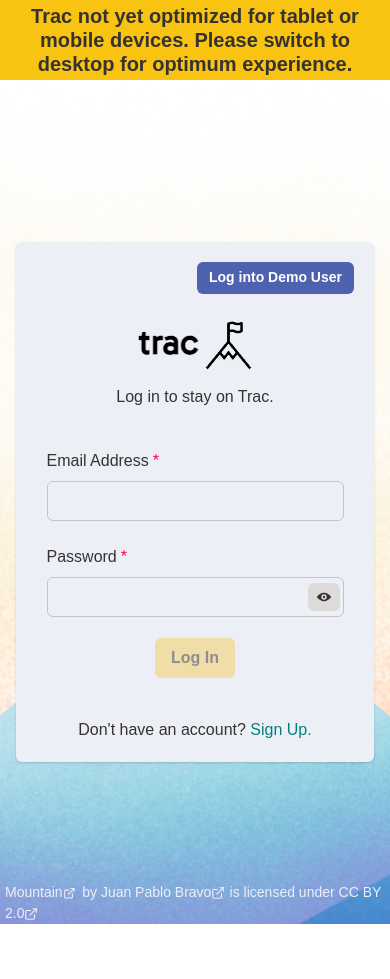
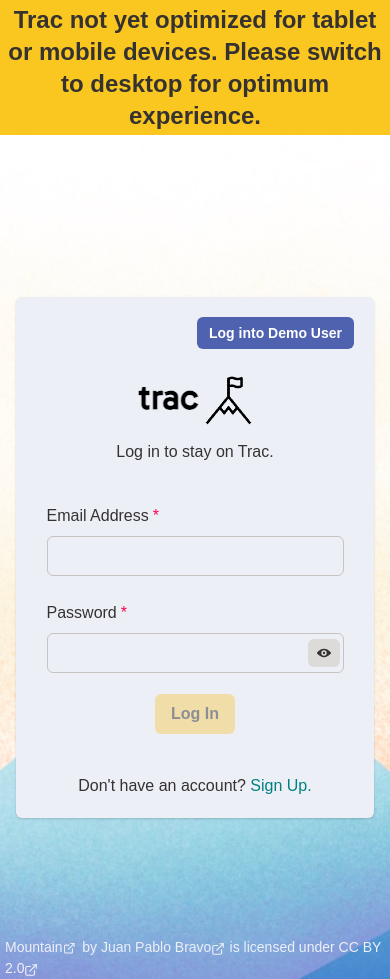
Before and after one commit to dyazdani/trac, a React (Vite) app: page /login in a window 390 px wide. Before the commit the page ends 924 px from the top, so only its background shows below. Built offline with nearby package versions, Linux system fonts and the light colour scheme; no server answers; a web font is replaced by a local one.

Commit message:
Modified colors of mobile warning on LoginPage and made it sticky

```diff
--- a/src/client/components/LandingPage.tsx
+++ b/src/client/components/LandingPage.tsx
@@ -37,7 +37,7 @@ const LandingPage = () => {
                     as="h1"
                     size="lg"
                     textAlign="center"
-                    backgroundColor="yellow.500"
+                    backgroundColor="gold.400"
                     padding="1vw"
                     position="sticky"
                     top="75px"
--- a/src/client/components/LoginPage.tsx
+++ b/src/client/components/LoginPage.tsx
@@ -16,10 +16,13 @@ const LoginPage = () => {
                 <Show breakpoint="(max-height: 565px)">
                     <Heading
                     as="h1"
-                    size="md"
+                    size="lg"
                     textAlign="center"
-                    backgroundColor="yellow.500"
+                    backgroundColor="gold.400"
                     padding="1vw"
+                    position="sticky"
+                    top="0"
+                    zIndex={2}
                     >
                     Trac not yet optimized for tablet or mobile devices. Please switch to desktop for optimum experience.
                     </Heading>
@@ -30,10 +33,13 @@ const LoginPage = () => {
             >
                 <Heading
                     as="h1"
-                    size="md"
+                    size="lg"
                     textAlign="center"
-                    backgroundColor="yellow.500"
+                    backgroundColor="gold.400"
                     padding="1vw"
+                    position="sticky"
+                    top="0"
+                    zIndex={2}
                 >
                     Trac not yet optimized for tablet or mobile devices. Please switch to desktop for optimum experience.
                 </Heading>
```
